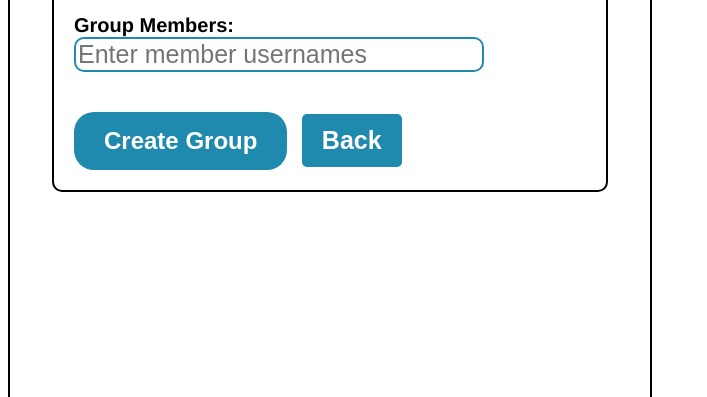
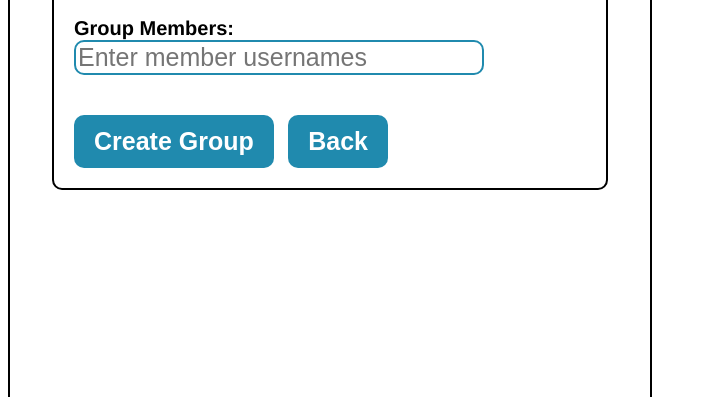
Before and after one commit to rachelrowe898/kitch-wiz-app, a website: page app/User Profile/createGroup.html in a window 1280 px wide. Shown: the part 403-800 px from the top of the page, without its empty margins (0-707 px from the left). Drawn offline with Linux system fonts and the light colour scheme.

Commit message:
User Profile font fixes

```diff
--- a/app/User Profile/style.css
+++ b/app/User Profile/style.css
@@ -141,7 +141,7 @@ h2 {
     padding: 12px 20px;
     font-size: 25px;
     border: none;
-    border-radius: 5px;
+    border-radius: 10px;
     cursor: pointer;
     margin: 0 10px;
     font-weight: bold;
@@ -334,10 +334,10 @@ select {
 #user-groups-button {
     background-color: #208AAE;
     color: white;
-    padding: 15px 30px;
-    font-size: 24px;
+    padding: 12px 20px;
+    font-size: 25px;
     border: none;
-    border-radius: 20px;
+    border-radius: 10px;
     cursor: pointer;
     margin-top: 20px;
     font-weight: bold;
```
